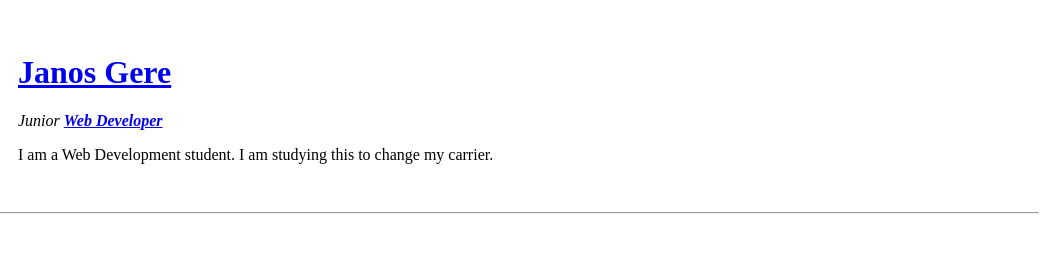
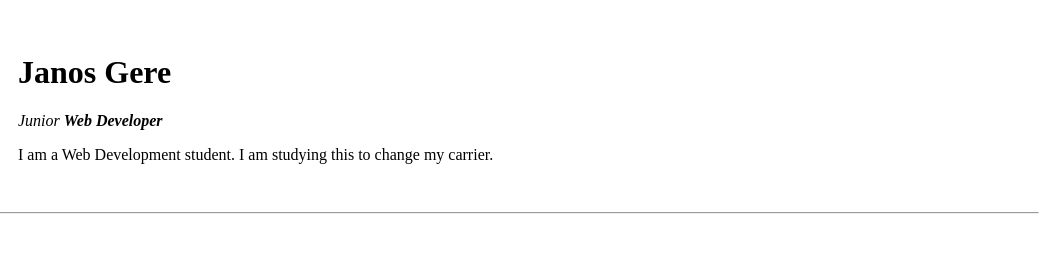
Before and after one commit to JanosGere/CV, a plain HTML site: page index.html in a window 1280 px wide. Shown: the top 270 px of the page, 233-1280 px from the left. Drawn offline with Linux system fonts and the light colour scheme.

Commit message:
Update index.html

```diff
--- a/index.html
+++ b/index.html
@@ -17,14 +17,14 @@
         </td>
         <td>
           <h1>
-            <a href="https://www.facebook.com/janos.gere.12">Janos Gere</a>
+          Janos Gere
           </h1>
           <p>
             <em
               >Junior
               <strong
-                ><a href="https://www.udemy.com/"> Web Developer</a></strong
-              ></em
+                      >Web Developer</strong>
+            </em
             >
           </p>
           <p>
```
